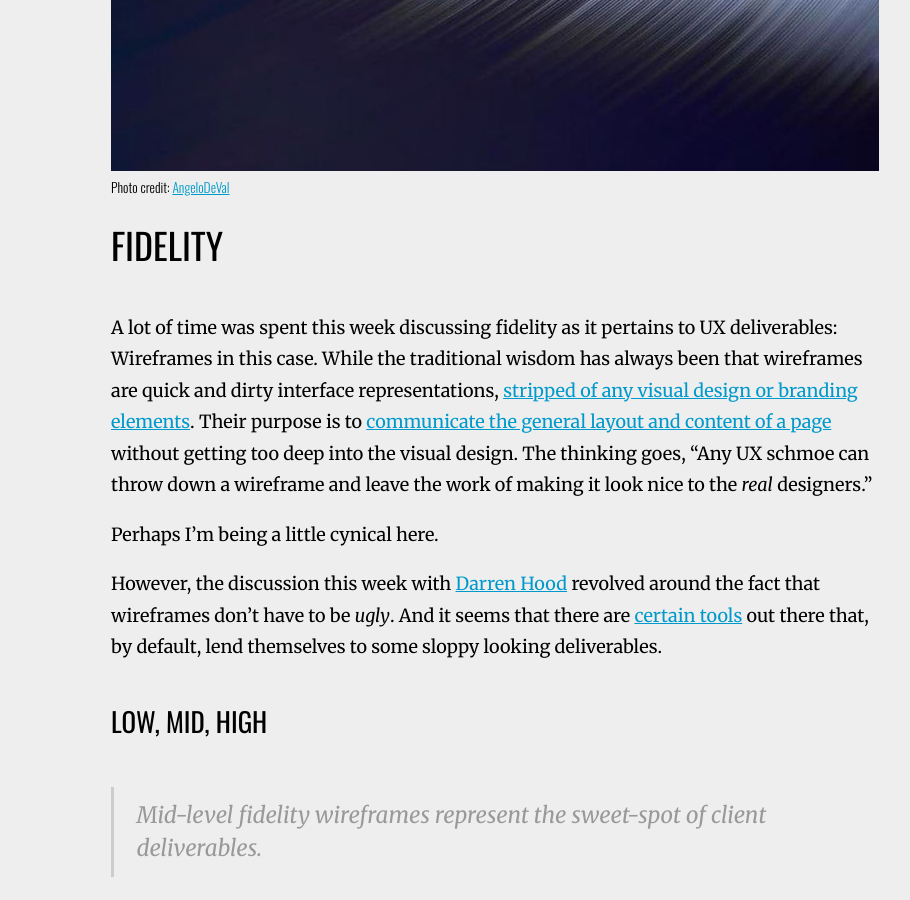
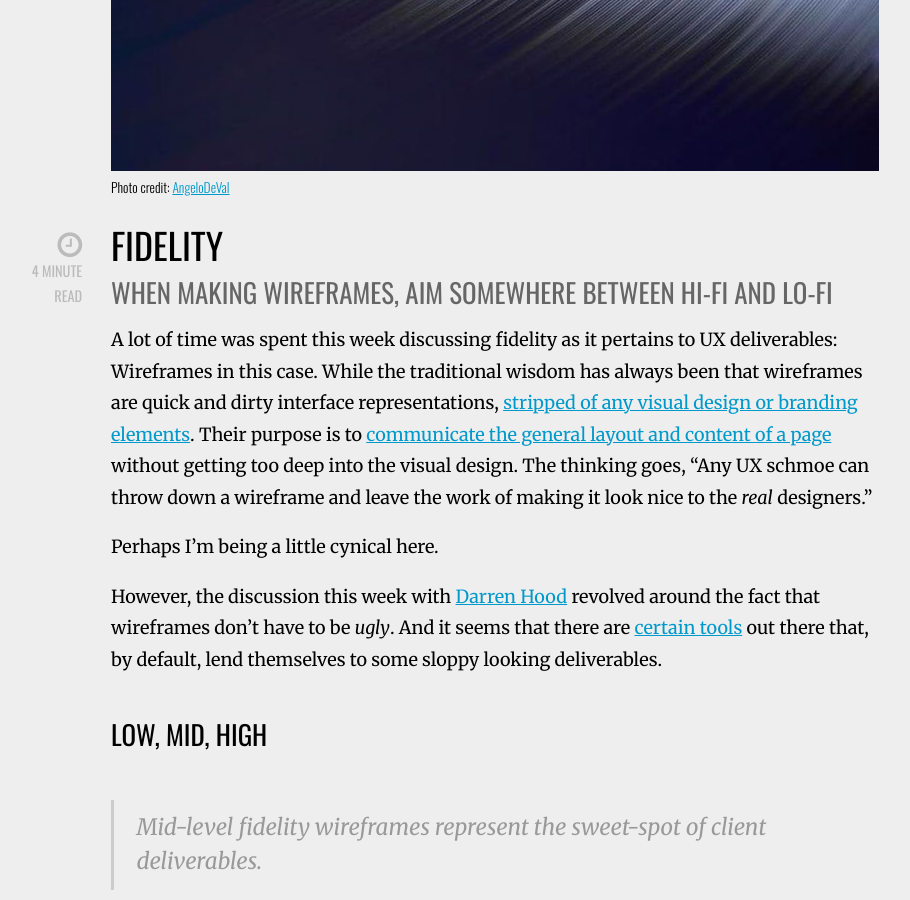
Before and after one commit to drewtodd/drewtodd.github.io, a Jekyll site: the page built from _posts/2016-05-29-fidelity.md, in a window 1280 px wide and 900 px high, scrolled down 324 px. Shown: the whole window, without its empty margins (145-1055 px from the left). Built offline with Jekyll 4.4.1, drawn with Linux system fonts in a browser that asks for light colours; nearby versions of some CDN libraries; comment, search, counter and statistics services are not loaded.

Commit message:
Added read-rate; subtitle

```diff
--- a/_posts/2016-05-29-fidelity.md
+++ b/_posts/2016-05-29-fidelity.md
@@ -12,6 +12,10 @@ tags:
 ---
 
 # Fidelity
+
+## When making wireframes, aim somewhere between hi-fi and lo-fi
+
+### 4 minute read
 
 A lot of time was spent this week discussing fidelity as it pertains to UX deliverables: Wireframes in this case. While the traditional wisdom has always been that wireframes are quick and dirty interface representations, [stripped of any visual design or branding elements](http://theuxreview.co.uk/wireframes-beginners-guide/). Their purpose is to [communicate the general layout and content of a page](https://medium.com/@danritz/wireframes-a-good-communication-tool-a-poor-design-tool-1bc64b033962#.xbomavigp) without getting too deep into the visual design. The thinking goes, "Any UX schmoe can throw down a wireframe and leave the work of making it look nice to the *real* designers."
 
```
Also changed, not shown: 2 other files.
